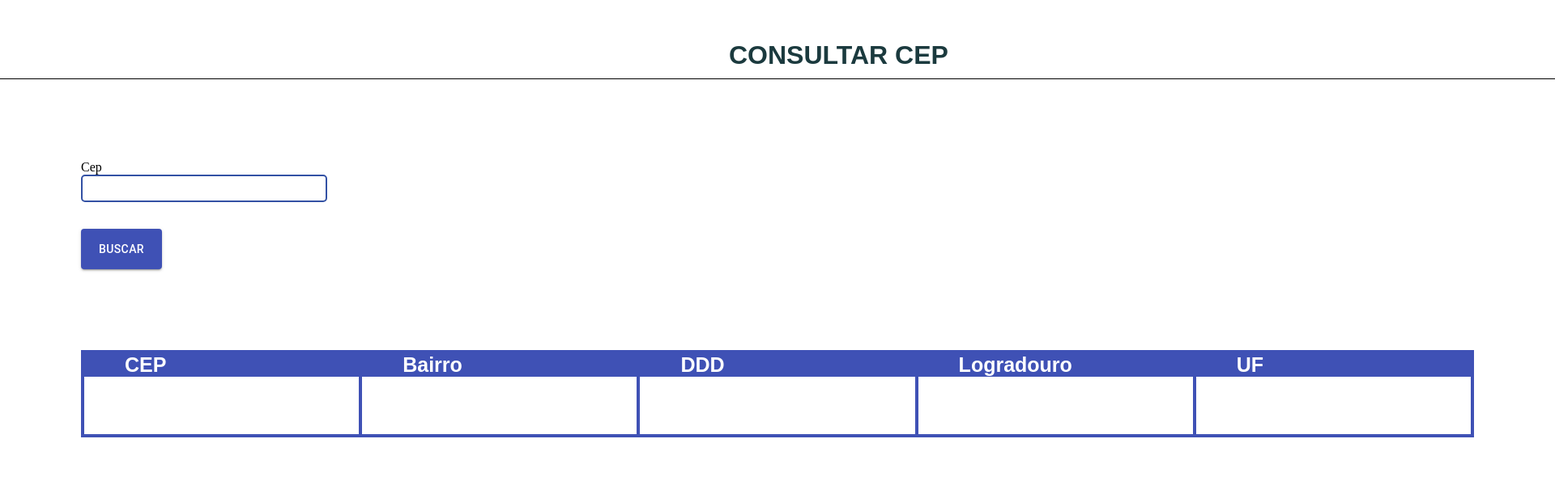
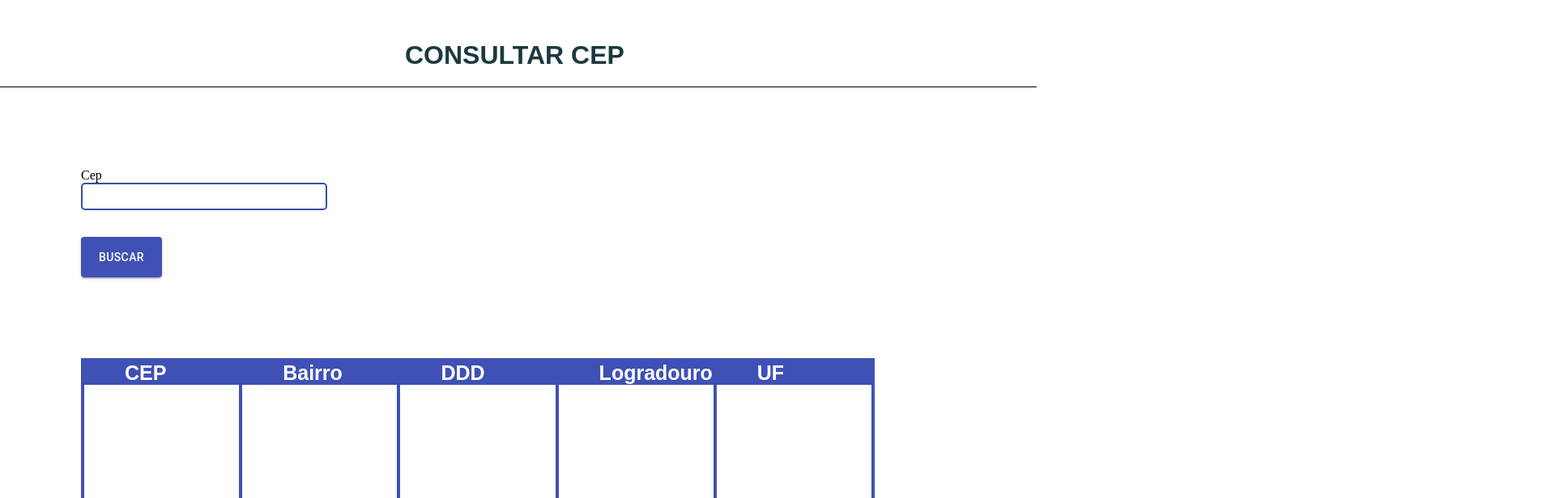
Before and after one commit to FERREIRAASGARUK/Consultar-cep, a React (Create React App) app: page / in a window 1280 px wide. Shown: the top 616 px of the page at 81% size, 1920 px wide, since content can reach past the window. Built offline with nearby package versions, Linux system fonts and the light colour scheme.

Commit message:
first deploy

```diff
--- a/src/App.css
+++ b/src/App.css
@@ -11,8 +11,10 @@
   color: #1b3a3e;
   font-family: Arial;
   margin-top: 50px;
-  margin-left: 900px;
-  margin-bottom: 10px;
+  margin-left: 500px;
+  margin-bottom: 20px;
+
+
 }
 .botao {
   color: royalblue;
@@ -26,6 +28,7 @@
   flex-direction: column;
   align-items: flex-start;
   padding-left: 100px;
+  width: 800px;
 }
 .campo {
   border: solid 2px #3351a4;
--- a/src/style.js
+++ b/src/style.js
@@ -1,17 +1,17 @@
 import styled from "styled-components";
 
 export const Container = styled.div`
-  width: 1920px;
-  height: 1080px;
   background-color: white;
   border-top: 1px solid black;
   padding-top: 100px;
+  height:1000px
 `;
 
 export const Resultado = styled.div`
   margin-top: 100px;
   margin-left: 100px;
-  margin-right: 100px;
+  margin-right: 200px;
+  margin-bottom:500px;
   background-color: #3f51b5;
   display: flex;
   flex-direction: row;
@@ -31,22 +31,27 @@ export const Title2 = styled.div`
   font-family: Arial;
   font-size: 20px;
   margin-right: 15px;
+
 `;
 
 export const Line1 = styled.div`
   display: flex;
   flex-directtion: row;
+  height:40px
+  width:200px
 `;
 export const Line2 = styled.div`
   background-color: white;
   height: 100%;
-  width: 100;
+  width: 100%;
+
 `;
 
 export const Coluna = styled.div`
   display: flex;
   flex-direction: column;
-  width: 500px;
+  width: 600px;
   border: solid 2px #3f51b5;
-  height: 100px;
+  height: 400px;
+
 `;
```
